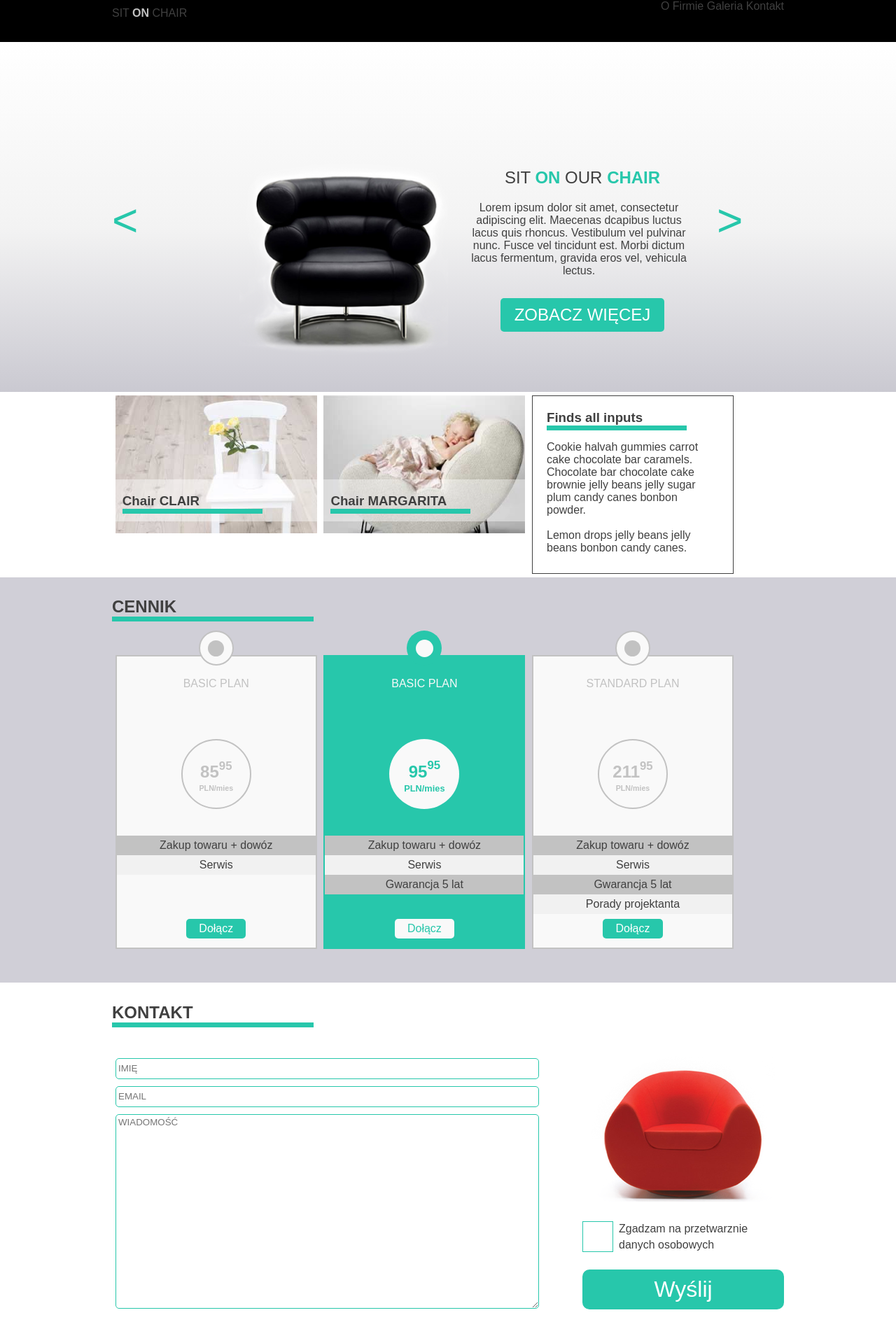
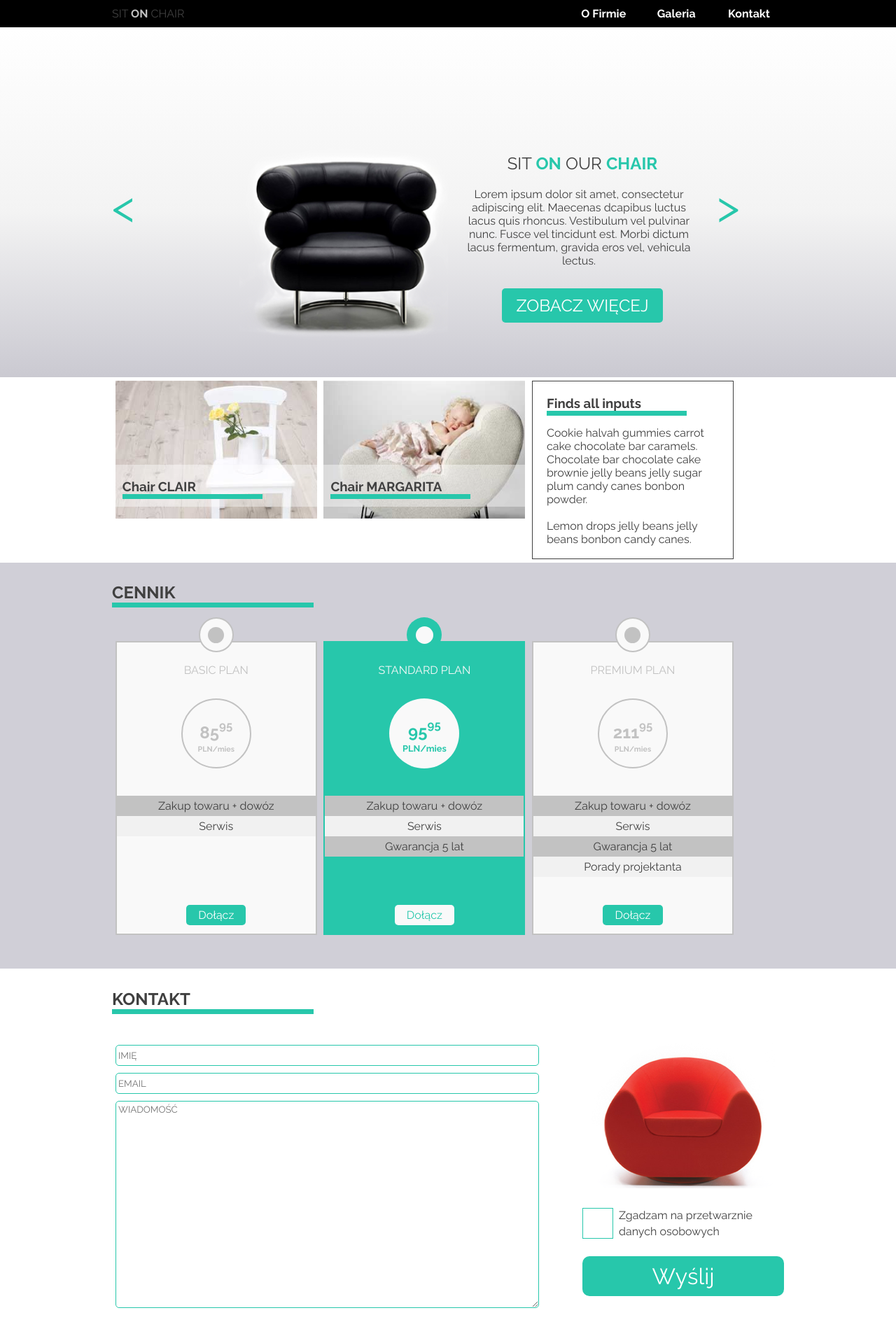
Before and after one commit to KrzysiekKuczma/Sit_on_the_chair, a plain HTML site: page index.html in a window 1280 px wide. Shown: the top 1889 px of the page at 70% size. Drawn offline with Linux system fonts and the light colour scheme.

Commit message:
Zakończony projekt, dodane przejścia i animacje przycisków i menu

```diff
--- a/css/style.css
+++ b/css/style.css
@@ -1,62 +1,104 @@
+@import url('https://fonts.googleapis.com/css?family=Raleway:400,700');
+
 * {
   margin: 0 auto;
-  padding: 0 auto;
+  padding: 0;
   font-family: sans-serif;
   box-sizing: border-box;
   color: #404040;
+  font-family: "Raleway", Arial, sans-serif;
 }
 /*Nagłowek*/
 header {
-  background-color: #000000;
-  height: 60px;
+  background-color: #000;
   width: 100%;
   color: white;
+}
+
+header > .container {
+  overflow: visible;
 }
 .container {
   width: 75%;
   overflow: auto;
-  position: relative;
 }
 .logo {
+  display: inline-block;
   float: left;
   text-transform: uppercase;
-  margin: 10px 0 0 0;
+  margin: 10px auto;
+
 }
 .logo span {
   font-weight: bold;
   color: #27c7ab;
 }
+
+.clearfix:after {
+  display: block;
+  clear: both;
+  content: "";
+}
 nav {
-  margin: 0 auto;
   float: right;
+  width: 50%;
+}
+nav > ul {
+  float: inherit;
+  font-weight: 700;
 }
 
-nav a {
+nav ul li {
+  list-style: none;
+  color: white;
+  background-color: black;
+  text-align: center;
+  padding: 10px 0;
+  position: relative;
+  width: 100px;
+}
+nav ul li *{
+  font-weight: normal;
+  transition: 300ms ease-in-out;
+}
+nav > ul li:hover {
+  background-color: #27c7ab;
+}
+nav > ul > li {
   display: inline-block;
-  text-decoration: none;
-  color: white;
-  padding: 10px 15px 0 15px;
 }
 
-nav a:hover{
-  background-color: #27c7ab;
+nav > ul li a {
+  width: 120px;
+  text-decoration: none;
+  color: inherit;
+}
+nav ul ul {
+  top: 80%;
+  position: absolute;
+  visibility: hidden;
+  opacity: 0;
 }
 
-nav ul li{
-   position: relative;
-   display: inline;
-   list-style: none;
-   background-color: inherit;
+nav ul ul:before {
+  content: "";
+  border-bottom: 10px solid black;
+  border-left: 10px solid transparent;
+  border-right: 10px solid transparent;
+  position: relative;
+  top: -9px;
 }
-nav ul li ul {
-  position: absolute;
-  display: none;
-  width: inherit;
-  background-color: black;
+nav > ul li:hover ul {
+  visibility: visible;
+  opacity: 1;
+}
 
+nav > ul ul li:first-of-type {
+  border-radius: 10px 10px 0 0;
 }
-nav ul li:hover ul {
-  display: block;
+
+nav > ul ul li:last-of-type {
+  border-radius: 0 0 10px 10px;
 }
 /*sekcja ze sliderem*/
 
@@ -227,7 +269,7 @@ h2 {
 }
 .priceCircle {
   position: relative;
-  top: 5%;
+  top: -5%;
   width: 100px;
   height: 100px;
   border-radius: 50%;
@@ -236,7 +278,6 @@ h2 {
   display: block;
   margin: auto;
   font-weight: 700;
-  top: 5%;
 }
 .priceCircle * {
   color: #c2c2c2;
@@ -263,7 +304,7 @@ h2 {
 }
 .pricingFeatures {
   position: relative;
-  top: 15%;
+  top: 5%;
   width: 100%;
   background-color: #c2c2c2;
 }
@@ -281,14 +322,29 @@ h2 {
   top: 90%;
   background-color: #27c7ab;
   color: white;
-  padding: 5px;
+  font-size: 1em;
+  padding: 5px 7px;
   border-radius: 5px;
+  outline: none;
+  border: none;
+  cursor: pointer;
+}
+
+.pricingBtn:hover {
+  transition: 300ms ease-in-out;
+  color: #27c7ab;
+  background-color: #f9f9f9;
+  border: 1px solid #27c7ab;
 }
 .priceContainer:nth-last-of-type(2n+2) .pricingBtn {
   color: #27c7ab;
   background-color: #f9f9f9;
 }
-
+.priceContainer:nth-last-of-type(2n+2) .pricingBtn:hover {
+  color: #f9f9f9;
+  background-color: #27c7ab;
+  border: 1px solid #f9f9f9;
+}
 .contactLeftCol{
   float: left;
   width: 70%;
@@ -365,6 +421,7 @@ h2 {
   cursor: pointer;
 }
 .contactRightCol > button:hover {
+  transition: 300ms ease-in-out;
   background-color: #fff;
   border: 1px solid #27c7ab;
   color: #27c7ab;
--- a/index.html
+++ b/index.html
@@ -7,7 +7,7 @@
   </head>
   <body>
     <header>
-      <div class="container">
+      <div class="container clearfix">
         <div class="logo">
           sit <span>on</span> chair
         </div>
@@ -15,19 +15,31 @@
           <ul>
             <li>O Firmie
               <ul>
-                <li>Aktualności</li>
-                <li>Nasz team</li>
-                <li>Historia</li>
+                <li><a href="#">Aktualności</a></li>
+                <li><a href="#">Nasz team</a></li>
+                <li><a href="#">Historia</a></li>
               </ul>
             </li>
-            <li>Galeria</li>
-            <li>Kontakt</li>
+            <li>Galeria
+              <ul>
+                <li><a href="#">Aktualności</a></li>
+                <li><a href="#">Nasz team</a></li>
+                <li><a href="#">Historia</a></li>
+              </ul>
+            </li>
+            <li>Kontakt
+              <ul>
+                <li><a href="#">Aktualności</a></li>
+                <li><a href="#">Nasz team</a></li>
+                <li><a href="#">Historia</a></li>
+              </ul>
+            </li>
           </ul>
         </nav>
       </div>
     </header>
     <section id="headed">
-      <div class="container">
+      <div class="container clearfix">
         <div class="arrow left">
           &lt;
         </div>
@@ -73,7 +85,7 @@
       </div>
     </section>
     <section id="pricing">
-      <div class="container">
+      <div class="container clearfix">
         <h2>cennik</h2>
         <div class="priceContainer">
             BASIC PLAN
@@ -93,12 +105,10 @@
               Serwis
             </p>
           </div>
-          <div class="pricingBtn">
-                Dołącz
-          </div>
+          <button class="pricingBtn" type="submit" name="join">Dołącz</button>
         </div>
         <div class="priceContainer">
-            BASIC PLAN
+           STANDARD PLAN
           <div class="priceContainerCircle">
               <div class="priceContainerCircleSmall">
               </div>
@@ -118,12 +128,10 @@
               Gwarancja 5 lat
             </p>
           </div>
-          <div class="pricingBtn">
-                Dołącz
-          </div>
+          <button class="pricingBtn" type="submit" name="join">Dołącz</button>
         </div>
         <div class="priceContainer">
-            STANDARD PLAN
+            PREMIUM PLAN
           <div class="priceContainerCircle">
               <div class="priceContainerCircleSmall">
               </div>
@@ -146,9 +154,7 @@
               Porady projektanta
             </p>
           </div>
-          <div class="pricingBtn">
-                Dołącz
-          </div>
+          <button class="pricingBtn" type="submit" name="join">Dołącz</button>
         </div>
       </div>
     </section>
@@ -174,7 +180,7 @@
       </div>
     </section>
     <footer>
-      <div class="container">
+      <div class="container clearfix">
         <p id="copyright">Copyright 2014 | All Rights Reserved - Sit On Chair</p>
         <div class="socialMedia">
           <a href="#"><img src="images/flickr.png" alt="flickr"></a>
```
